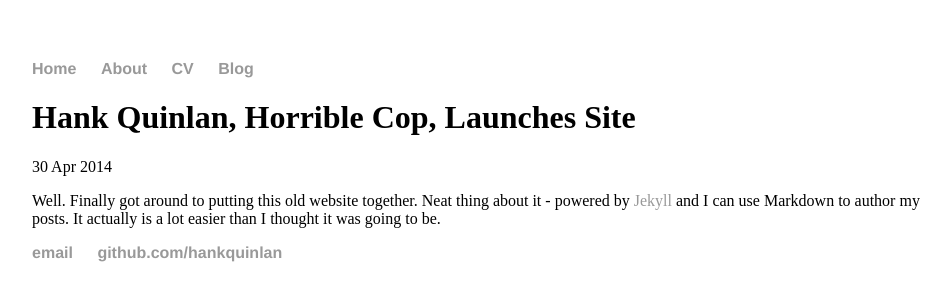
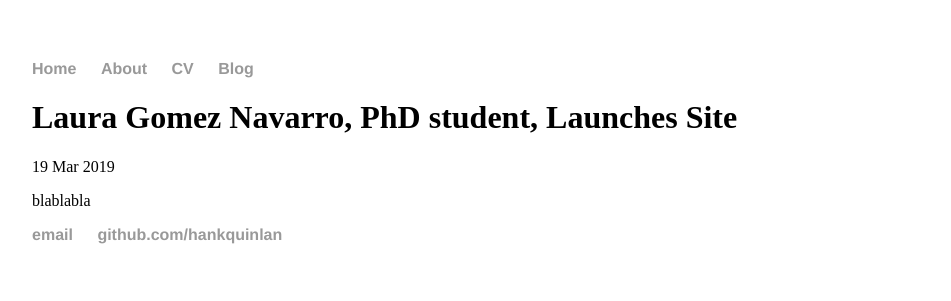
Before and after one commit to LauraGomezNavarro/LauraGomezNavarro.github.io, a Jekyll site: the page built from _posts/2019-03-19-site-launch.md, in a window 1280 px wide. Shown: the top 301 px of the page, without its empty margins (160-1111 px from the left). Built offline with Jekyll 4.4.1, drawn with Linux system fonts in a browser that asks for light colours.

Commit message:
Update 2019-03-19-site-launch.md

```diff
--- a/_posts/2019-03-19-site-launch.md
+++ b/_posts/2019-03-19-site-launch.md
@@ -1,7 +1,7 @@
 ---
 layout: post
-title: "Hank Quinlan, Horrible Cop, Launches Site"
-date: 2014-04-30
+title: "Laura Gomez Navarro, PhD student, Launches Site"
+date: 2019-03-19
 ---
 
-Well. Finally got around to putting this old website together. Neat thing about it - powered by [Jekyll](http://jekyllrb.com) and I can use Markdown to author my posts. It actually is a lot easier than I thought it was going to be.
+blablabla
```
